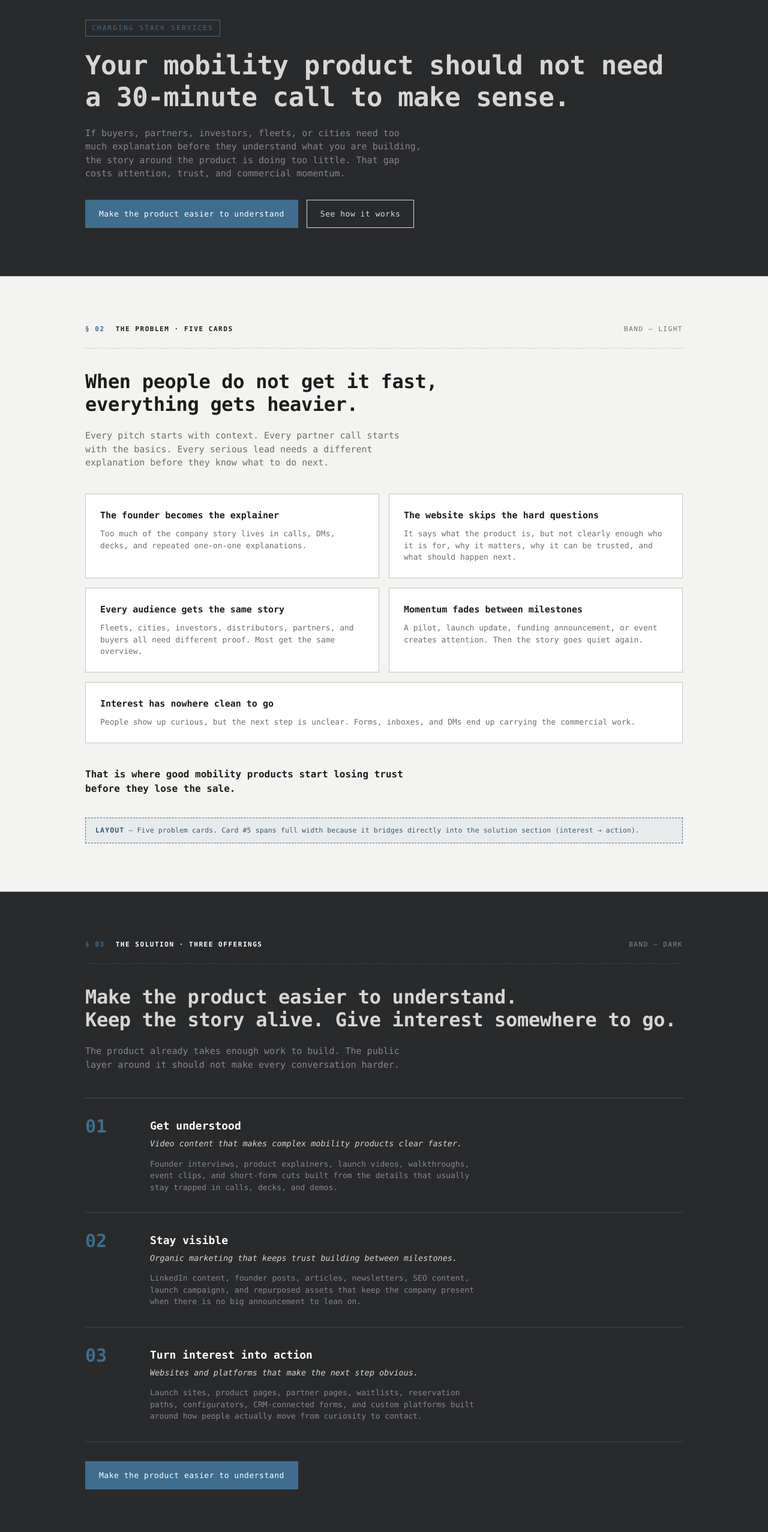
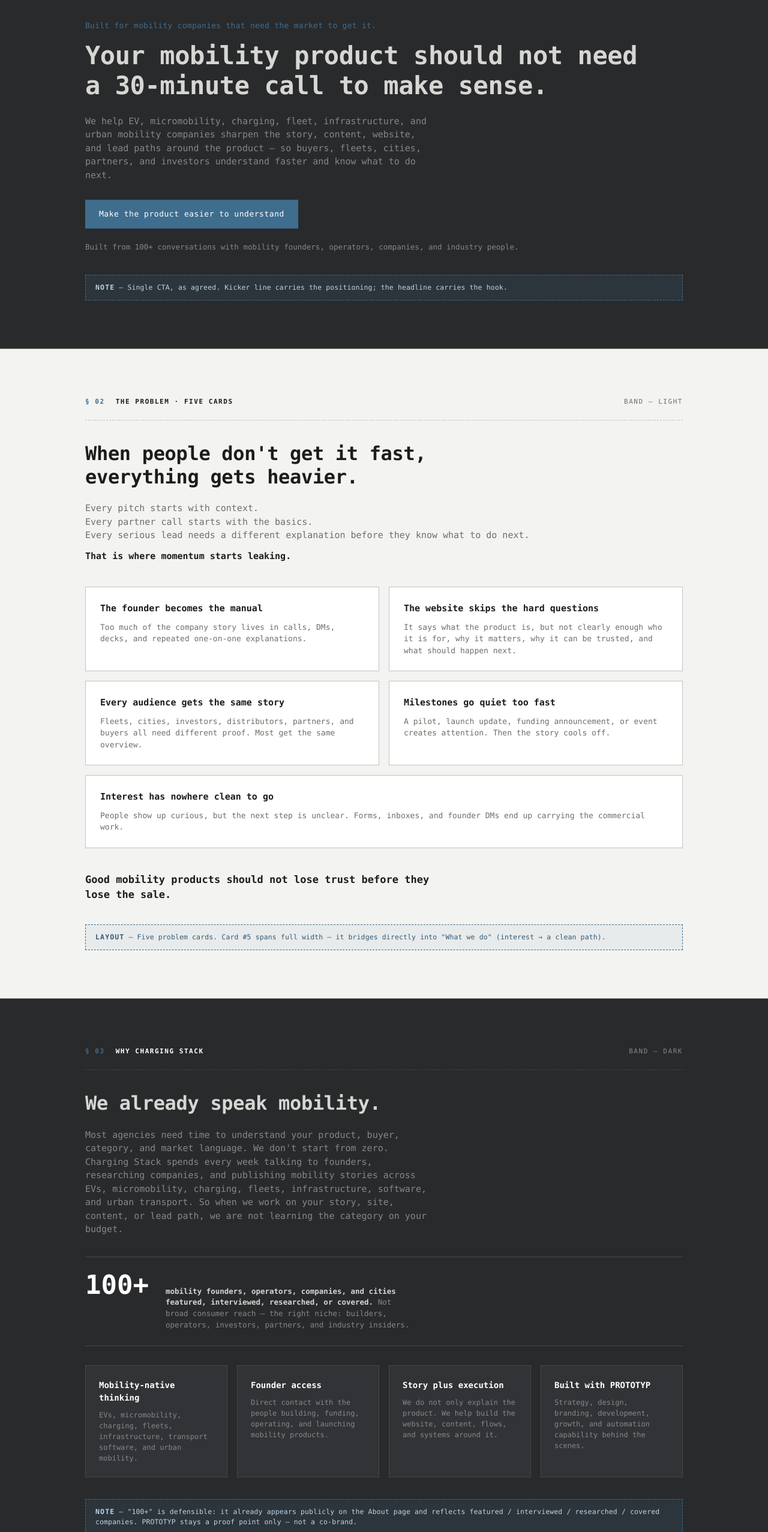
Before and after one commit to marin-create/charging_stack_service, a plain HTML site: page index.html in a window 1280 px wide. Shown: the part 246-2800 px from the top of the page at 60% size. Drawn offline with Linux system fonts and the light colour scheme.

Commit message:
Update index.html

```diff
--- a/index.html
+++ b/index.html
@@ -1,9 +1,10 @@
 <meta charset="utf-8">
-<title>Charging Stack — Services Wireframe (Simplified)</title>
+<title>Charging Stack — Services Wireframe v3</title>
 <style>
   /* ============================================================
-     CHARGING STACK · SERVICES PAGE — GREY-BOX WIREFRAME (v2)
-     Simplified 3-section structure. Same design language as v1.
+     CHARGING STACK · SERVICES PAGE — GREY-BOX WIREFRAME (v3)
+     Consolidation pass. 5 sections, locked outline.
+     Same design language as v1 / v2.
      ============================================================ */
 
   :root {
@@ -57,22 +58,30 @@
 
   /* ---- typography ---- */
   h1, h2 { font-weight: 700; letter-spacing: -0.01em; line-height: 1.2; }
-  h1 { font-size: clamp(28px, 4.4vw, 44px); }
+  h1 { font-size: clamp(27px, 4.2vw, 42px); }
   h2 { font-size: clamp(22px, 3vw, 32px); }
-  .eyebrow {
-    display: inline-block; font-size: 11px; letter-spacing: .2em;
-    text-transform: uppercase; color: var(--accent);
-    border: 1px solid var(--accent); padding: 5px 10px; margin-bottom: 22px;
+  .kicker {
+    font-size: 13px; color: var(--accent); margin-bottom: 16px;
+    letter-spacing: .02em;
   }
-  p.lede { font-size: 15px; max-width: 62ch; color: var(--ink-mute); margin-top: 22px; }
+  p.lede { font-size: 15px; max-width: 64ch; color: var(--ink-mute); margin-top: 22px; }
   .band-dark p.lede { color: var(--mute-on-dark); }
+  .support { font-size: 12.5px; color: var(--ink-mute); margin-top: 22px; }
+  .band-dark .support { color: var(--mute-on-dark); }
   .closing-line {
-    margin-top: 40px; font-size: 16px; font-weight: 700; color: var(--ink);
-    max-width: 60ch;
+    margin-top: 40px; font-size: 17px; font-weight: 700; color: var(--ink);
+    max-width: 56ch;
   }
   .band-dark .closing-line { color: #fff; }
 
-  /* ---- buttons (interactive = accent) ---- */
+  /* short stacked intro lines (problem section) */
+  .stack-lines { margin-top: 22px; }
+  .stack-lines p { font-size: 15px; color: var(--ink-mute); }
+  .stack-lines .leak { color: var(--ink); font-weight: 700; margin-top: 12px; }
+  .band-dark .stack-lines p { color: var(--mute-on-dark); }
+  .band-dark .stack-lines .leak { color: #fff; }
+
+  /* ---- buttons ---- */
   .btn {
     display: inline-block; font-family: var(--mono); font-size: 13px;
     letter-spacing: .04em; padding: 13px 22px; cursor: pointer;
@@ -84,9 +93,9 @@
   .btn.ghost { background: transparent; color: var(--accent); }
   .band-dark .btn.ghost { color: #cfe0ec; border-color: #cfe0ec; }
   .band-dark .btn.ghost:hover { background: rgba(255,255,255,.08); }
-  .btn-row { display: flex; flex-wrap: wrap; gap: 14px; margin-top: 32px; }
+  .btn-row { display: flex; flex-wrap: wrap; gap: 14px; margin-top: 30px; }
 
-  /* ---- placeholder hatch (for any image-ish element) ---- */
+  /* ---- placeholder hatch ---- */
   .ph {
     background-color: var(--ph-light);
     background-image: repeating-linear-gradient(45deg,
@@ -96,33 +105,50 @@
     text-transform: uppercase; border: 1px solid var(--line);
   }
 
-  /* ---- problem cards (Section 2) ---- */
+  /* ---- problem cards (§02) ---- */
   .problems {
     display: grid; grid-template-columns: repeat(2, 1fr); gap: 16px;
     margin-top: 40px;
   }
   .pcard {
-    border: 1px solid var(--line); background: var(--card-light);
-    padding: 24px;
+    border: 1px solid var(--line); background: var(--card-light); padding: 24px;
   }
   .pcard h3 { font-size: 15px; font-weight: 700; margin-bottom: 10px; }
   .pcard p  { font-size: 13px; color: var(--ink-mute); }
   .pcard.wide { grid-column: 1 / -1; }
 
-  /* ---- solution offerings (Section 3) ---- */
+  /* ---- positioning strip (§03) ---- */
+  .pstrip {
+    margin-top: 34px; padding: 24px 0;
+    border-top: 1px solid var(--line-dark); border-bottom: 1px solid var(--line-dark);
+    display: flex; flex-wrap: wrap; align-items: baseline; gap: 8px 28px;
+  }
+  .pstrip .big { font-size: 44px; font-weight: 700; color: #fff; line-height: 1; }
+  .pstrip .ptext { font-size: 12.5px; color: var(--mute-on-dark); max-width: 56ch; }
+  .pstrip .ptext b { color: var(--ink-on-dark); }
+
+  /* ---- proof cards (§03) ---- */
+  .proof {
+    display: grid; grid-template-columns: repeat(4, 1fr); gap: 16px; margin-top: 32px;
+  }
+  .pfcard { border: 1px solid var(--line-dark); background: var(--card-dark); padding: 22px; }
+  .pfcard h3 { font-size: 14px; font-weight: 700; color: #fff; margin-bottom: 9px; }
+  .pfcard p  { font-size: 12px; color: var(--mute-on-dark); }
+
+  /* ---- offerings (§04) ---- */
   .offers { margin-top: 44px; }
   .offer {
     display: grid; grid-template-columns: 80px 1fr; gap: 28px;
-    padding: 32px 0; border-top: 1px solid var(--line-dark);
+    padding: 34px 0; border-top: 1px solid var(--line);
   }
-  .offer:last-child { border-bottom: 1px solid var(--line-dark); }
+  .offer:last-child { border-bottom: 1px solid var(--line); }
   .offer-n { font-size: 30px; font-weight: 700; color: var(--accent); line-height: 1; }
-  .offer-title { font-size: 18px; font-weight: 700; color: #fff; margin-bottom: 6px; }
-  .offer-tag {
-    font-size: 13.5px; color: var(--ink-on-dark); margin-bottom: 14px;
-    font-style: italic;
+  .offer-title { font-size: 18px; font-weight: 700; color: var(--ink); margin-bottom: 10px; }
+  .offer-body { font-size: 13px; color: var(--ink-mute); max-width: 74ch; }
+  .offer-outcome {
+    font-size: 13.5px; font-weight: 700; color: var(--ink); margin-top: 16px;
+    max-width: 74ch; border-left: 2px solid var(--accent); padding-left: 13px;
   }
-  .offer-body { font-size: 13px; color: var(--mute-on-dark); max-width: 70ch; }
 
   /* ---- designer NOTE callout ---- */
   .note {
@@ -132,6 +158,13 @@
   }
   .band-dark .note { color: #bcd4e2; background: rgba(63,109,142,.16); }
   .note b { letter-spacing: .1em; }
+
+  /* ---- final CTA ---- */
+  .final { text-align: center; }
+  .final .wrap { max-width: 680px; }
+  .final .smeta { text-align: left; }
+  .final p.lede { margin-left: auto; margin-right: auto; }
+  .final .btn-row { justify-content: center; }
 
   /* ============== TOP UTILITY STRIP ============== */
   .util {
@@ -218,8 +251,11 @@
   }
 
   /* ---- responsive ---- */
+  @media (max-width: 880px) {
+    .proof { grid-template-columns: repeat(2, 1fr); }
+  }
   @media (max-width: 760px) {
-    .problems { grid-template-columns: 1fr; }
+    .problems, .proof { grid-template-columns: 1fr; }
     .pcard.wide { grid-column: auto; }
     .offer { grid-template-columns: 1fr; gap: 14px; }
     html { scroll-padding-top: 150px; }
@@ -232,7 +268,7 @@
 </style>
 
 <!-- ============ TOP UTILITY STRIP ============ -->
-<div class="util">Wireframe · Charging Stack services page · simplified · grey-box layout — not final visual design</div>
+<div class="util">Wireframe v3 · Charging Stack services page · grey-box layout — not final visual design</div>
 
 <!-- ============ NAV ============ -->
 <header class="nav">
@@ -264,17 +300,19 @@
       <span class="smeta-num">§ 01</span><span class="smeta-name">Hero</span>
       <span class="smeta-band">Band — Dark</span>
     </div>
-    <span class="eyebrow">Charging Stack Services</span>
+    <div class="kicker">Built for mobility companies that need the market to get it.</div>
     <h1>Your mobility product should not need<br>a 30-minute call to make sense.</h1>
     <p class="lede">
-      If buyers, partners, investors, fleets, or cities need too much explanation
-      before they understand what you are building, the story around the product
-      is doing too little. That gap costs attention, trust, and commercial momentum.
+      We help EV, micromobility, charging, fleet, infrastructure, and urban mobility
+      companies sharpen the story, content, website, and lead paths around the
+      product — so buyers, fleets, cities, partners, and investors understand
+      faster and know what to do next.
     </p>
     <div class="btn-row">
-      <a href="#s3" class="btn">Make the product easier to understand</a>
-      <a href="#s3" class="btn ghost">See how it works</a>
+      <a href="#s5" class="btn">Make the product easier to understand</a>
     </div>
+    <p class="support">Built from 100+ conversations with mobility founders, operators, companies, and industry people.</p>
+    <div class="note"><b>NOTE</b> — Single CTA, as agreed. Kicker line carries the positioning; the headline carries the hook.</div>
   </div>
 </section>
 
@@ -285,16 +323,17 @@
       <span class="smeta-num">§ 02</span><span class="smeta-name">The problem · five cards</span>
       <span class="smeta-band">Band — Light</span>
     </div>
-    <h2>When people do not get it fast,<br>everything gets heavier.</h2>
-    <p class="lede">
-      Every pitch starts with context. Every partner call starts with the basics.
-      Every serious lead needs a different explanation before they know what to
-      do next.
-    </p>
+    <h2>When people don't get it fast,<br>everything gets heavier.</h2>
+    <div class="stack-lines">
+      <p>Every pitch starts with context.</p>
+      <p>Every partner call starts with the basics.</p>
+      <p>Every serious lead needs a different explanation before they know what to do next.</p>
+      <p class="leak">That is where momentum starts leaking.</p>
+    </div>
 
     <div class="problems">
       <div class="pcard">
-        <h3>The founder becomes the explainer</h3>
+        <h3>The founder becomes the manual</h3>
         <p>Too much of the company story lives in calls, DMs, decks, and repeated one-on-one explanations.</p>
       </div>
       <div class="pcard">
@@ -306,76 +345,142 @@
         <p>Fleets, cities, investors, distributors, partners, and buyers all need different proof. Most get the same overview.</p>
       </div>
       <div class="pcard">
-        <h3>Momentum fades between milestones</h3>
-        <p>A pilot, launch update, funding announcement, or event creates attention. Then the story goes quiet again.</p>
+        <h3>Milestones go quiet too fast</h3>
+        <p>A pilot, launch update, funding announcement, or event creates attention. Then the story cools off.</p>
       </div>
       <div class="pcard wide">
         <h3>Interest has nowhere clean to go</h3>
-        <p>People show up curious, but the next step is unclear. Forms, inboxes, and DMs end up carrying the commercial work.</p>
+        <p>People show up curious, but the next step is unclear. Forms, inboxes, and founder DMs end up carrying the commercial work.</p>
       </div>
     </div>
 
-    <p class="closing-line">That is where good mobility products start losing trust before they lose the sale.</p>
+    <p class="closing-line">Good mobility products should not lose trust before they lose the sale.</p>
 
-    <div class="note"><b>LAYOUT</b> — Five problem cards. Card #5 spans full width because it bridges directly into the solution section (interest → action).</div>
+    <div class="note"><b>LAYOUT</b> — Five problem cards. Card #5 spans full width — it bridges directly into "What we do" (interest → a clean path).</div>
   </div>
 </section>
 
-<!-- ============ 03 · THE SOLUTION ============ -->
+<!-- ============ 03 · WHY CHARGING STACK ============ -->
 <section id="s3" class="band band-dark">
   <div class="wrap">
     <div class="smeta">
-      <span class="smeta-num">§ 03</span><span class="smeta-name">The solution · three offerings</span>
+      <span class="smeta-num">§ 03</span><span class="smeta-name">Why Charging Stack</span>
       <span class="smeta-band">Band — Dark</span>
     </div>
-    <h2>Make the product easier to understand.<br>Keep the story alive. Give interest somewhere to go.</h2>
+    <h2>We already speak mobility.</h2>
     <p class="lede">
-      The product already takes enough work to build. The public layer around it
-      should not make every conversation harder.
+      Most agencies need time to understand your product, buyer, category, and
+      market language. We don't start from zero. Charging Stack spends every week
+      talking to founders, researching companies, and publishing mobility stories
+      across EVs, micromobility, charging, fleets, infrastructure, software, and
+      urban transport. So when we work on your story, site, content, or lead path,
+      we are not learning the category on your budget.
+    </p>
+
+    <div class="pstrip">
+      <span class="big">100+</span>
+      <span class="ptext">
+        <b>mobility founders, operators, companies, and cities featured, interviewed,
+        researched, or covered.</b> Not broad consumer reach — the right niche:
+        builders, operators, investors, partners, and industry insiders.
+      </span>
+    </div>
+
+    <div class="proof">
+      <div class="pfcard">
+        <h3>Mobility-native thinking</h3>
+        <p>EVs, micromobility, charging, fleets, infrastructure, transport software, and urban mobility.</p>
+      </div>
+      <div class="pfcard">
+        <h3>Founder access</h3>
+        <p>Direct contact with the people building, funding, operating, and launching mobility products.</p>
+      </div>
+      <div class="pfcard">
+        <h3>Story plus execution</h3>
+        <p>We do not only explain the product. We help build the website, content, flows, and systems around it.</p>
+      </div>
+      <div class="pfcard">
+        <h3>Built with PROTOTYP</h3>
+        <p>Strategy, design, branding, development, growth, and automation capability behind the scenes.</p>
+      </div>
+    </div>
+
+    <div class="note"><b>NOTE</b> — "100+" is defensible: it already appears publicly on the About page and reflects featured / interviewed / researched / covered companies. PROTOTYP stays a proof point only — not a co-brand.</div>
+  </div>
+</section>
+
+<!-- ============ 04 · WHAT WE DO ============ -->
+<section id="s4" class="band band-light">
+  <div class="wrap">
+    <div class="smeta">
+      <span class="smeta-num">§ 04</span><span class="smeta-name">What we do · three offerings</span>
+      <span class="smeta-band">Band — Light</span>
+    </div>
+    <h2>We fix the layer around the product.</h2>
+    <p class="lede">
+      You focus on building the vehicle, platform, charger, fleet system, or
+      mobility product. We help make the outside layer easier to understand,
+      easier to trust, and easier to act on.
     </p>
 
     <div class="offers">
       <div class="offer">
         <div class="offer-n">01</div>
         <div>
-          <div class="offer-title">Get understood</div>
-          <div class="offer-tag">Video content that makes complex mobility products clear faster.</div>
+          <div class="offer-title">Clarify the story</div>
           <p class="offer-body">
-            Founder interviews, product explainers, launch videos, walkthroughs,
-            event clips, and short-form cuts built from the details that usually
-            stay trapped in calls, decks, and demos.
+            Positioning, messaging, product narrative, founder story, proof points,
+            launch angles, and the hard questions your site should already answer.
           </p>
+          <p class="offer-outcome">So people understand what you do, who it is for, why it matters, and why they should trust it.</p>
         </div>
       </div>
       <div class="offer">
         <div class="offer-n">02</div>
         <div>
-          <div class="offer-title">Stay visible</div>
-          <div class="offer-tag">Organic marketing that keeps trust building between milestones.</div>
+          <div class="offer-title">Create the content</div>
           <p class="offer-body">
-            LinkedIn content, founder posts, articles, newsletters, SEO content,
-            launch campaigns, and repurposed assets that keep the company present
-            when there is no big announcement to lean on.
+            Founder interviews, product explainers, launch videos, walkthroughs,
+            event clips, articles, LinkedIn posts, newsletters, SEO content, and
+            short-form cuts.
           </p>
+          <p class="offer-outcome">So your company stays visible between pilots, launches, funding updates, and rollout milestones.</p>
         </div>
       </div>
       <div class="offer">
         <div class="offer-n">03</div>
         <div>
-          <div class="offer-title">Turn interest into action</div>
-          <div class="offer-tag">Websites and platforms that make the next step obvious.</div>
+          <div class="offer-title">Build the path</div>
           <p class="offer-body">
-            Launch sites, product pages, partner pages, waitlists, reservation
-            paths, configurators, CRM-connected forms, and custom platforms built
-            around how people actually move from curiosity to contact.
+            Websites, product pages, partner pages, waitlists, reservation paths,
+            configurators, CRM-connected forms, and custom platforms.
           </p>
+          <p class="offer-outcome">So interest has somewhere clean to go.</p>
         </div>
       </div>
     </div>
 
+    <div class="note"><b>LAYOUT</b> — Each offering maps 1:1 to a problem card cluster above. The bold outcome line is the payoff — keep it visually distinct from the deliverables list.</div>
+  </div>
+</section>
+
+<!-- ============ 05 · CLOSING CTA ============ -->
+<section id="s5" class="band band-dark final">
+  <div class="wrap">
+    <div class="smeta">
+      <span class="smeta-num">§ 05</span><span class="smeta-name">Closing CTA</span>
+      <span class="smeta-band">Band — Dark / accent panel</span>
+    </div>
+    <h2>Got a mobility product that still takes too long to explain?</h2>
+    <p class="lede">
+      Tell us where the story, website, content, or lead path breaks. We'll help
+      you find the right starting point.
+    </p>
     <div class="btn-row">
       <a href="#" class="btn">Make the product easier to understand</a>
+      <a href="#" class="btn ghost">Talk to us first</a>
     </div>
+    <div class="note" style="text-align:left;"><b>OPEN</b> — Two CTAs shown per the outline, but both lead to the same place. Decide before hi-fi: keep one button, or keep both and give them genuinely different destinations (e.g. a form vs. a direct email/call).</div>
   </div>
 </section>
 
```
